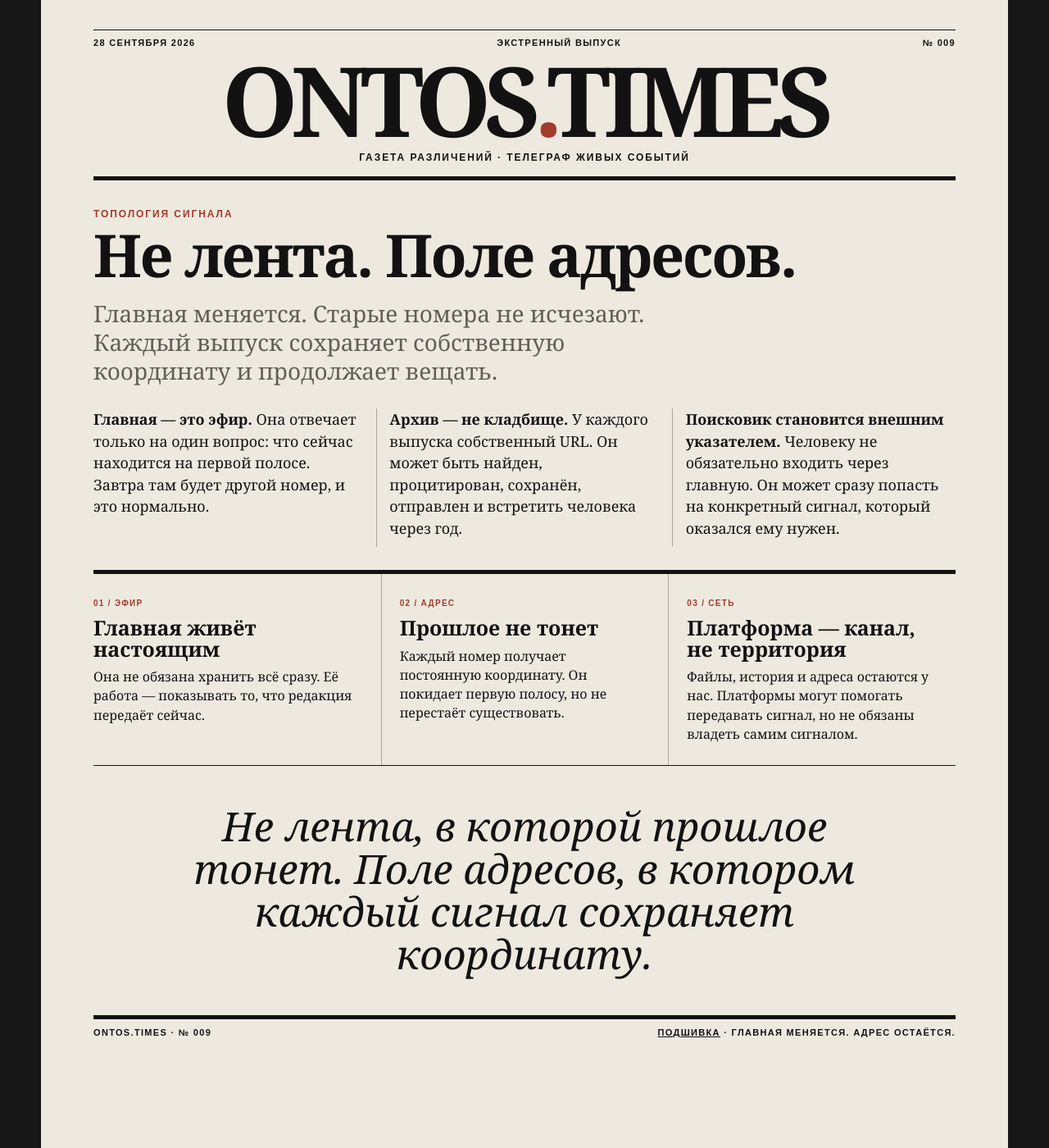
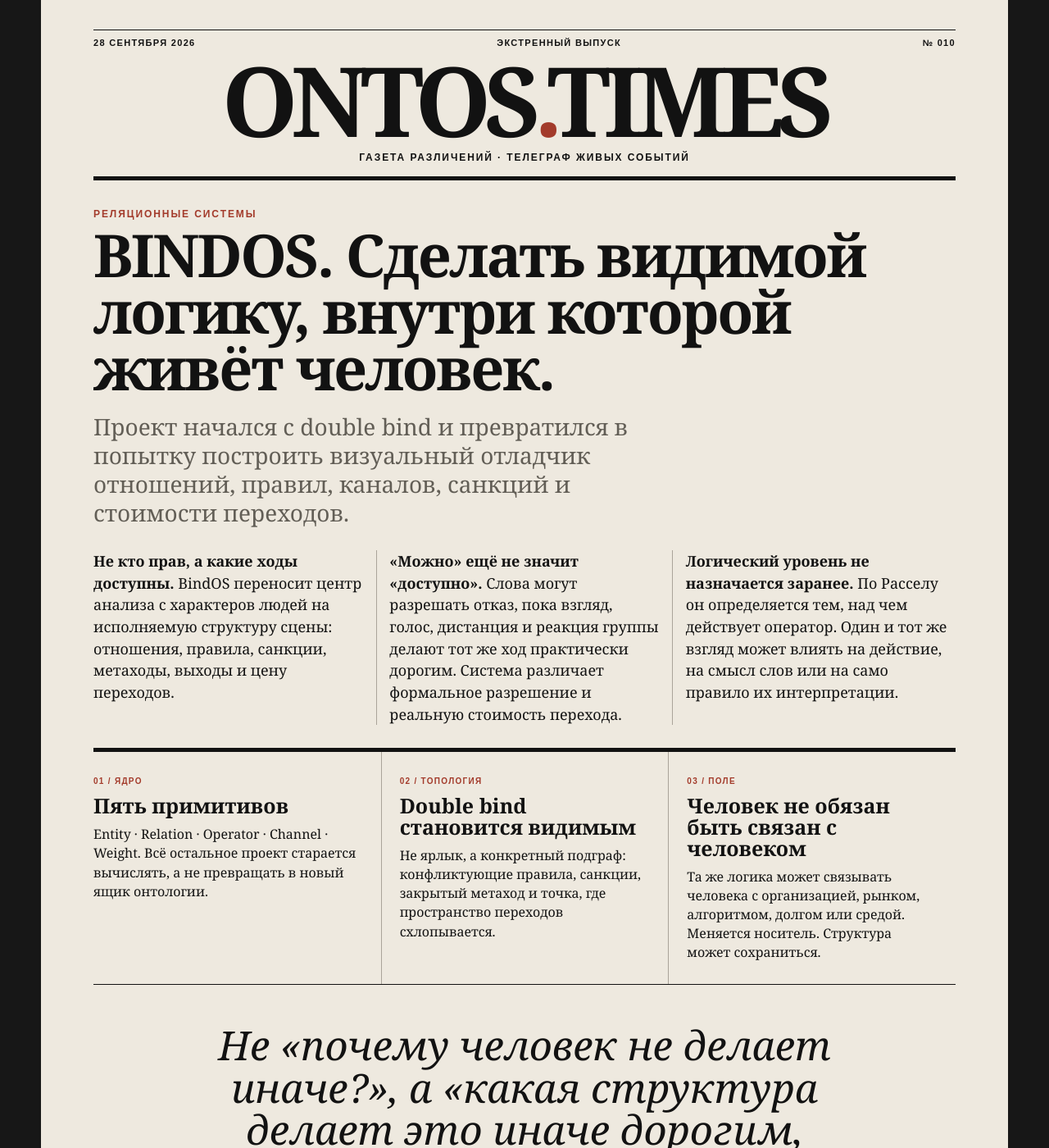
Before and after one commit to OntosLive/Ontos.Times, a Jekyll site: the page index.html, which Jekyll copies as it is, in a window 1280 px wide and 1400 px high. Shown: the whole window at 82% size. Built offline with Jekyll 4.4.1, drawn with Linux system fonts in a browser that asks for light colours; some of the changed text lies outside the part shown.

Commit message:
Publish emergency edition 010 on BindOS

```diff
--- a/index.html
+++ b/index.html
@@ -3,8 +3,8 @@
 <head>
   <meta charset="utf-8">
   <meta name="viewport" content="width=device-width,initial-scale=1">
-  <meta name="description" content="ONTOS.TIMES — Не лента. Поле адресов.">
-  <title>ONTOS.TIMES — Не лента. Поле адресов.</title>
+  <meta name="description" content="ONTOS.TIMES — BINDOS. Сделать видимой логику, внутри которой живёт человек.">
+  <title>ONTOS.TIMES — BINDOS</title>
   <link rel="stylesheet" href="styles.css">
 </head>
 <body>
@@ -13,7 +13,7 @@
     <div class="meta">
       <span>28 СЕНТЯБРЯ 2026</span>
       <span>ЭКСТРЕННЫЙ ВЫПУСК</span>
-      <span>№ 009</span>
+      <span>№ 010</span>
     </div>
     <h1>ONTOS<span>.</span>TIMES</h1>
     <p class="tagline">Газета различений · Телеграф живых событий</p>
@@ -22,45 +22,49 @@
 
   <main>
     <article class="lead">
-      <p class="kicker">ТОПОЛОГИЯ СИГНАЛА</p>
-      <h2>Не лента. Поле адресов.</h2>
-      <p class="deck">Главная меняется. Старые номера не исчезают. Каждый выпуск сохраняет собственную координату и продолжает вещать.</p>
+      <p class="kicker">РЕЛЯЦИОННЫЕ СИСТЕМЫ</p>
+      <h2>BINDOS. Сделать видимой логику, внутри которой живёт человек.</h2>
+      <p class="deck">Проект начался с double bind и превратился в попытку построить визуальный отладчик отношений, правил, каналов, санкций и стоимости переходов.</p>
 
       <div class="columns">
-        <p><strong>Главная — это эфир.</strong> Она отвечает только на один вопрос: что сейчас находится на первой полосе. Завтра там будет другой номер, и это нормально.</p>
+        <p><strong>Не кто прав, а какие ходы доступны.</strong> BindOS переносит центр анализа с характеров людей на исполняемую структуру сцены: отношения, правила, санкции, метаходы, выходы и цену переходов.</p>
 
-        <p><strong>Архив — не кладбище.</strong> У каждого выпуска собственный URL. Он может быть найден, процитирован, сохранён, отправлен и встретить человека через год.</p>
+        <p><strong>«Можно» ещё не значит «доступно».</strong> Слова могут разрешать отказ, пока взгляд, голос, дистанция и реакция группы делают тот же ход практически дорогим. Система различает формальное разрешение и реальную стоимость перехода.</p>
 
-        <p><strong>Поисковик становится внешним указателем.</strong> Человеку не обязательно входить через главную. Он может сразу попасть на конкретный сигнал, который оказался ему нужен.</p>
+        <p><strong>Логический уровень не назначается заранее.</strong> По Расселу он определяется тем, над чем действует оператор. Один и тот же взгляд может влиять на действие, на смысл слов или на само правило их интерпретации.</p>
       </div>
     </article>
 
     <section class="dispatches">
       <article>
-        <span>01 / ЭФИР</span>
-        <h3>Главная живёт настоящим</h3>
-        <p>Она не обязана хранить всё сразу. Её работа — показывать то, что редакция передаёт сейчас.</p>
+        <span>01 / ЯДРО</span>
+        <h3>Пять примитивов</h3>
+        <p>Entity · Relation · Operator · Channel · Weight. Всё остальное проект старается вычислять, а не превращать в новый ящик онтологии.</p>
       </article>
 
       <article>
-        <span>02 / АДРЕС</span>
-        <h3>Прошлое не тонет</h3>
-        <p>Каждый номер получает постоянную координату. Он покидает первую полосу, но не перестаёт существовать.</p>
+        <span>02 / ТОПОЛОГИЯ</span>
+        <h3>Double bind становится видимым</h3>
+        <p>Не ярлык, а конкретный подграф: конфликтующие правила, санкции, закрытый метаход и точка, где пространство переходов схлопывается.</p>
       </article>
 
       <article>
-        <span>03 / СЕТЬ</span>
-        <h3>Платформа — канал, не территория</h3>
-        <p>Файлы, история и адреса остаются у нас. Платформы могут помогать передавать сигнал, но не обязаны владеть самим сигналом.</p>
+        <span>03 / ПОЛЕ</span>
+        <h3>Человек не обязан быть связан с человеком</h3>
+        <p>Та же логика может связывать человека с организацией, рынком, алгоритмом, долгом или средой. Меняется носитель. Структура может сохраниться.</p>
       </article>
     </section>
 
-    <blockquote>Не лента, в которой прошлое тонет. Поле адресов, в котором каждый сигнал сохраняет координату.</blockquote>
+    <blockquote>Не «почему человек не делает иначе?», а «какая структура делает это иначе дорогим, запрещённым, невидимым или недостижимым?»</blockquote>
+
+    <p style="margin:0 0 36px;font:700 12px Arial,sans-serif;letter-spacing:.1em;text-transform:uppercase">
+      <a href="archive/010/" style="color:inherit">Читать полный экстренный выпуск № 010 →</a>
+    </p>
   </main>
 
   <footer>
-    <span>ONTOS.TIMES · № 009</span>
-    <span><a href="archive/" style="color:inherit">Подшивка</a> · Главная меняется. Адрес остаётся.</span>
+    <span>ONTOS.TIMES · № 010</span>
+    <span><a href="archive/" style="color:inherit">Подшивка</a> · Редакция хотела разобраться в double bind.</span>
   </footer>
 </body>
 </html>
```
Also changed, not shown: issues/2026-09-28-bindos-relational-debugger.md (added, +287 -0 lines).
